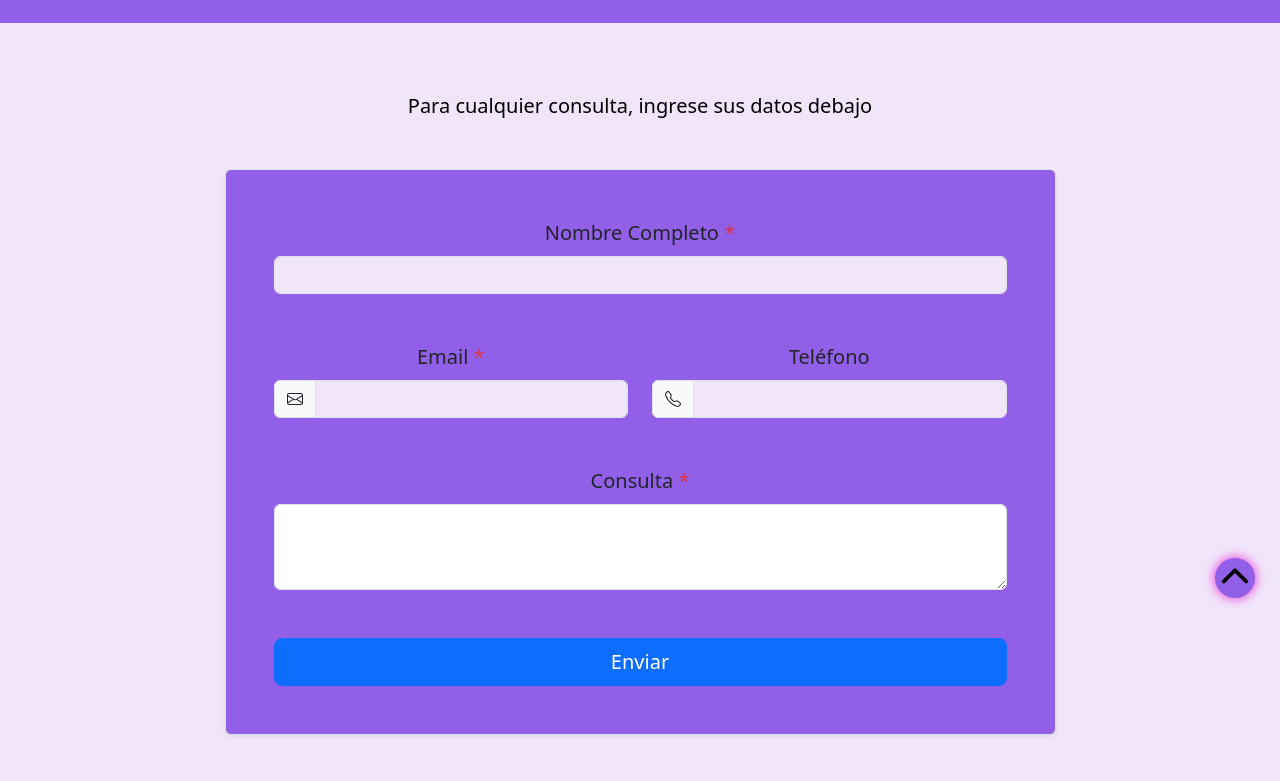
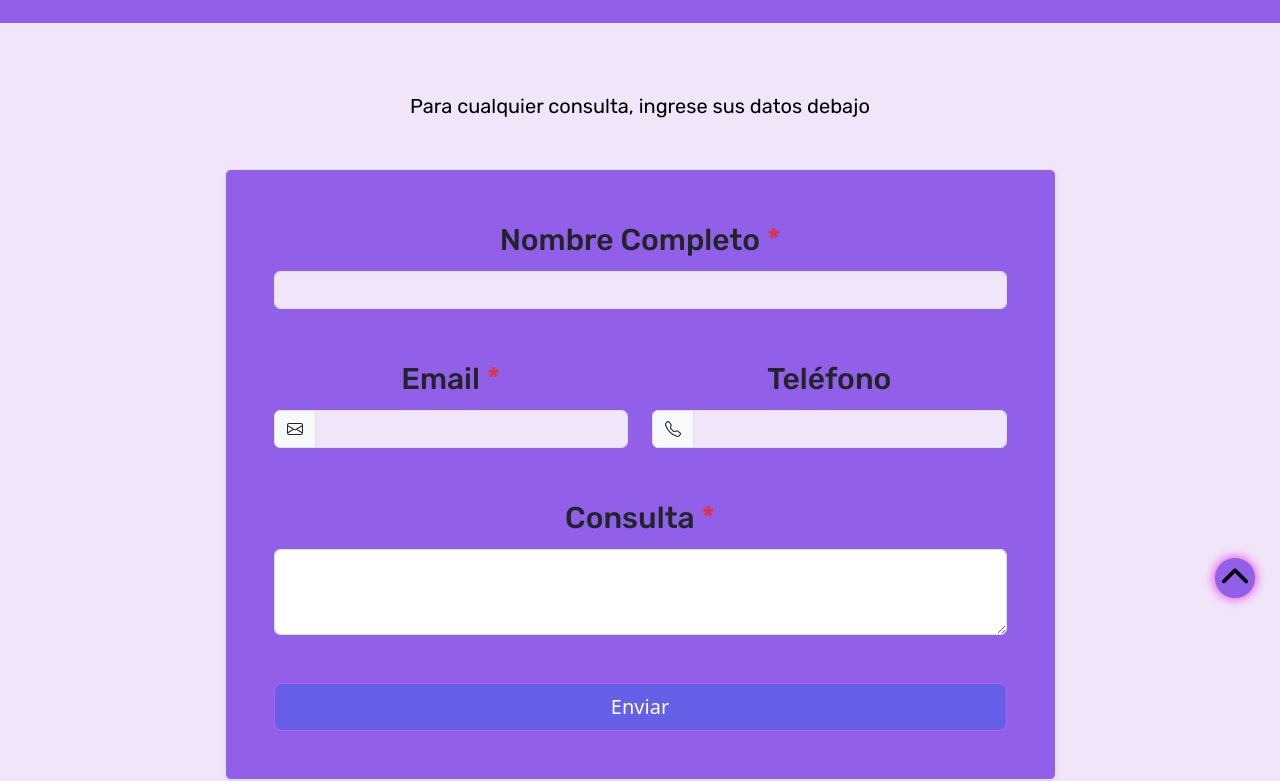
Before and after one commit to aleuc0099/PF_Cifarelli, a plain HTML site: page queries.html in a window 1280 px wide. Shown: the part 187-968 px from the top of the page. Drawn offline with nearby package versions, Linux system fonts and the light colour scheme; a web font is replaced by a local one.

Commit message:
queries style finished

```diff
--- a/style/_queries.scss
+++ b/style/_queries.scss
@@ -1,7 +1,7 @@
 .que {
     display: grid;
     grid-template-columns: repeat(1, 100%);
-    grid-template-rows: 185px 100px 700px;
+    grid-template-rows: 185px 100px 820px;
 
     .title_box {
         height: 100px;
@@ -26,31 +26,44 @@
         justify-content: center;
         background-color: $color8;
         padding-bottom: 20px;
-        section{
+
+        section {
             margin-top: 20px;
             background-color: $color8 !important;
-            .container{
-                .fst_box{
-                    .snd_box{
-                        p{
+
+            .container {
+                .fst_box {
+                    .snd_box {
+                        p {
                             color: #000 !important;
+                            font-family: $rubik;
                             font-size: 20px;
                         }
                     }
                 }
             }
-            .container{
-                .fst_box{
-                    .snd_box{
-                        .form_box{
+
+            .container {
+                .fst_box {
+                    .snd_box {
+                        .form_box {
                             background-color: $color1 !important;
-                            label{
-                                font-size: 20px;
+
+                            label {
+                                font-family: $rubik;
+                                font-size: 30px;
                                 font-weight: 500 !important;
                             }
-                            input{
+
+                            input {
+                                font-family: $rubik;
                                 background-color: $color8;
                             }
+                        }
+
+                        button {
+                            background-color: $color4;
+                            border: 1px solid $color3;
                         }
                     }
                 }
@@ -58,6 +71,7 @@
         }
     }
 }
+
 
 @media only screen and (min-width: 760px) {
     .que {
@@ -68,7 +82,8 @@
             align-items: center;
             justify-content: center;
             padding-bottom: 20px;
-            .serv_txt{
+
+            .serv_txt {
                 font-size: 23px;
             }
         }
@@ -85,7 +100,8 @@
             margin: 0 5px;
             align-items: center;
             justify-content: center;
-            .serv_txt{
+
+            .serv_txt {
                 font-size: 15px;
             }
         }
--- a/style/style.scss
+++ b/style/style.scss
@@ -91,7 +91,6 @@ a {
     background-color: $color8;
     justify-content: center;
     padding: 0px;
-    margin-bottom: 10px;
     height: fit-content;
 }
 
@@ -123,7 +122,6 @@ a {
 @media only screen and (min-height: 725px) {
     .main .main2 .main3 {
         min-height: calc(100% - 125px);
-        margin-bottom: 0 !important;
     }
 }
 
```
Also changed, not shown: style/style.css, 1 other file.
